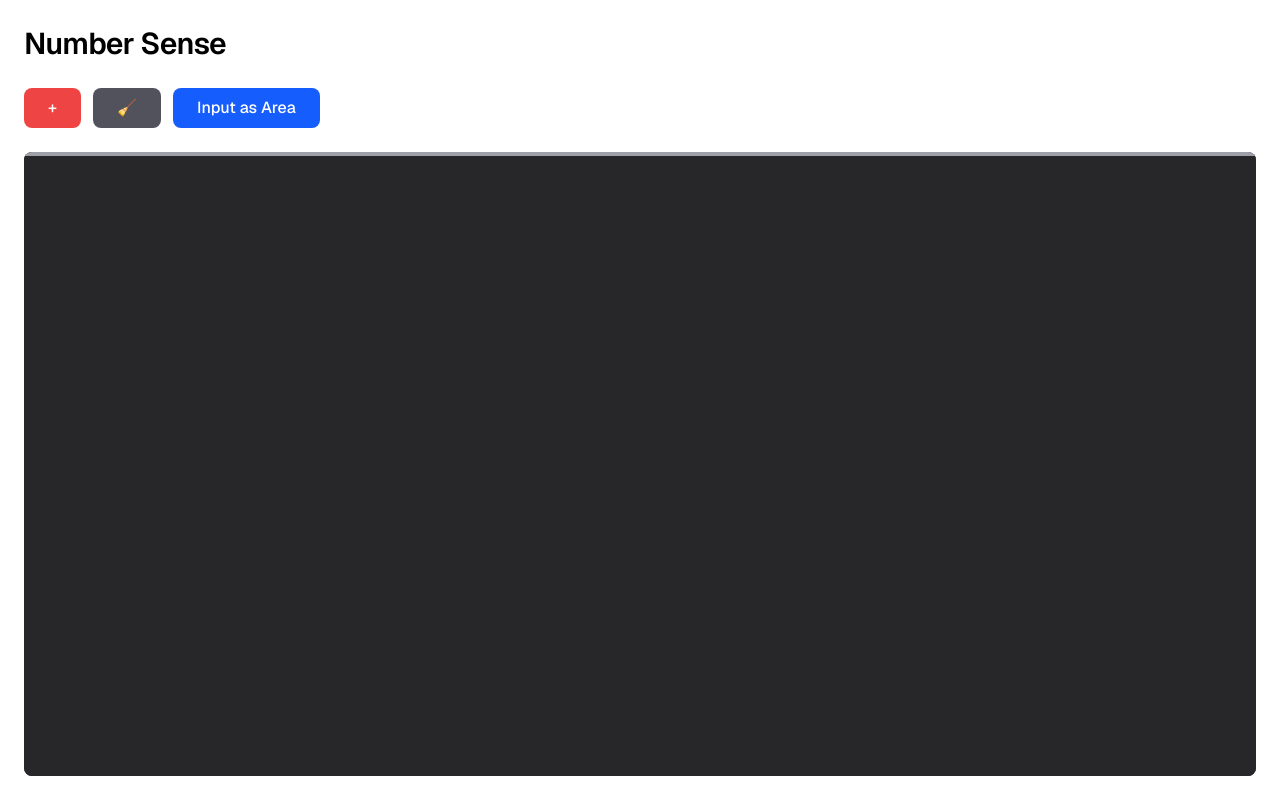
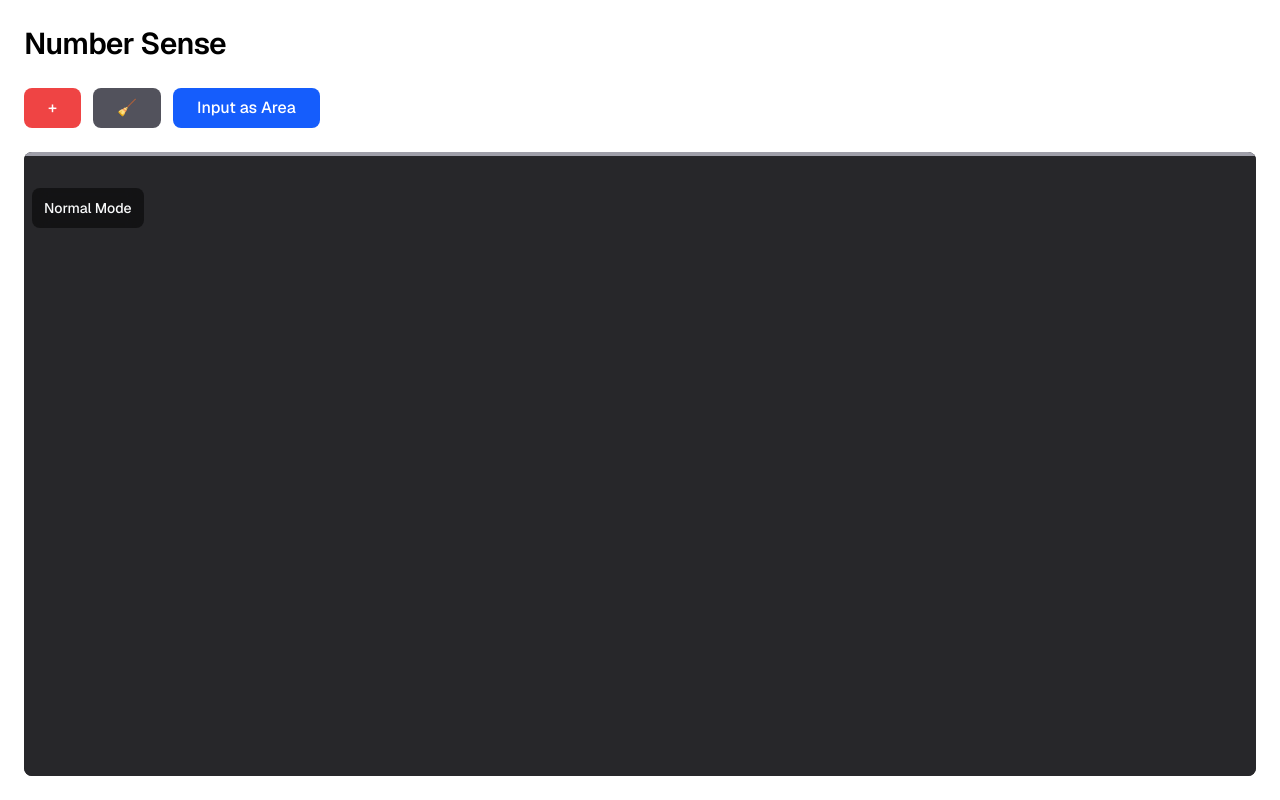
Before and after one commit to mrdonado/number-sense, a Next.js app: page / in a window 1280 px wide. Built offline with nearby package versions, Linux system fonts and the light colour scheme.

Commit message:
feat: normal mode indicator and small button adjustments

```diff
--- a/app/components/PhysicsCanvas/PhysicsCanvas.module.css
+++ b/app/components/PhysicsCanvas/PhysicsCanvas.module.css
@@ -36,6 +36,10 @@
 
 .comparisonModeText {
   @apply text-amber-400 text-sm font-medium;
+}
+
+.normalModeText {
+  @apply text-gray-50 text-sm font-medium;
 }
 
 /* Comparison ratio display */
--- a/app/components/PhysicsCanvas/index.tsx
+++ b/app/components/PhysicsCanvas/index.tsx
@@ -252,6 +252,12 @@ const PhysicsCanvas = forwardRef<PhysicsCanvasHandle, PhysicsCanvasProps>(
               <span className={styles.comparisonModeText}>Comparison Mode</span>
             </div>
           )}
+          {/* Zoom mode indicator */}
+          {zoomLevel === 1.0 && !isComparisonMode && (
+            <div className={styles.modeIndicator}>
+              <span className={styles.normalModeText}>Normal Mode</span>
+            </div>
+          )}
           {/* Ball tooltip */}
           {hoveredBall && mousePos && (
             <Tooltip ball={hoveredBall} x={mousePos.x} y={mousePos.y} />
--- a/app/globals.css
+++ b/app/globals.css
@@ -72,7 +72,7 @@ body {
 
 /* Form elements */
 .toolbar {
-  @apply flex flex-wrap gap-2 sm:gap-3 items-center;
+  @apply flex flex-nowrap gap-2 sm:gap-3 items-center;
 }
 
 .input {
--- a/app/page.tsx
+++ b/app/page.tsx
@@ -119,7 +119,7 @@ function HomeContent() {
                 isComparisonMode ? "btn-compare-active" : "btn-compare"
               }`}
             >
-              {isComparisonMode ? "Comparison Mode" : "Normal Mode"}
+              {isComparisonMode ? "Stop Comparison" : "Start Comparison"}
             </button>
           )}
           <div className="comparison-type-toggle">
```
